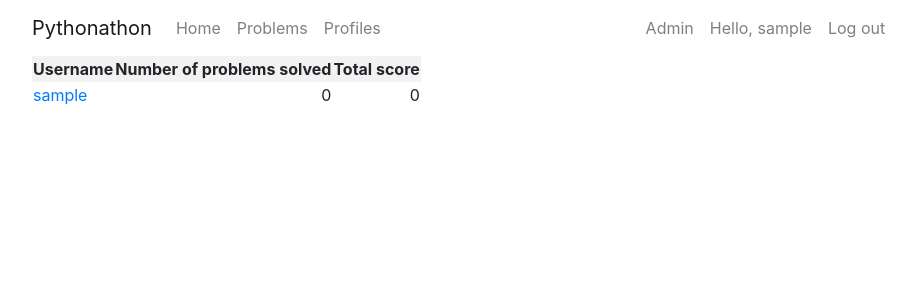
After one commit to scnerd/pythonathon_v3, a Django app: page /profiles in a window 1280 px wide. The commit adds this page. Shown: the top 300 px of the page, without its empty margins (53-969 px from the left). Run offline with Django 3.2, Linux system fonts and the light colour scheme; the visitor is signed in with stand-in values (Sample User, id 1); data comes from the database, SQL or seed files in the repository; data that the repository does not hold is empty; some libraries are stand-ins or nearby versions.

Commit message:
Added profiles overview page

```diff
--- a/ctf/urls.py
+++ b/ctf/urls.py
@@ -9,6 +9,7 @@ urlpatterns = [
     path('category/<int:category_id>', views.category_view, name='category'),
     path('problems', views.problem_overview, name='problems'),
     path('submit_solution/<int:question_id>', views.submit_solution, name='solve'),
+    path('profiles', views.profile_overview, name='profiles'),
     path('profile', views.user_profile, name='my_profile'),
     path('profile/<int:user_id>', views.user_profile, name='profile'),
     path('signup/', views.signup, name='signup')
--- a/ctf/views.py
+++ b/ctf/views.py
@@ -69,6 +69,18 @@ def category_view(request, category_id):
 
 
 @login_required()
+def profile_overview(request):
+    context = {}
+    users = get_user_model().objects.all()
+    users = list(sorted(users, key=lambda u: sum(sol.net_score for sol in u.solutions.all()), reverse=True))
+    context['users'] = [(u,
+                         len({sol.question for sol in u.solutions.all()}),
+                         sum(sol.net_score for sol in u.solutions.all()))
+                        for u in users]
+    return render(request, 'ctf/profiles.html', context)
+
+
+@login_required()
 def user_profile(request, user_id=None):
     if user_id is None:
         user_id = request.user.id
--- a/pythonathon_v3/settings.py
+++ b/pythonathon_v3/settings.py
@@ -126,4 +126,4 @@ USE_TZ = True
 STATIC_ROOT = os.path.join(BASE_DIR, 'static')
 STATIC_URL = '/static/'
 STATICFILES_STORAGE = 'whitenoise.storage.CompressedManifestStaticFilesStorage'
-STATICFILES_DIRS = (os.path.join(BASE_DIR, 'static'),)
+# STATICFILES_DIRS = (os.path.join(BASE_DIR, 'static'),)
--- a/templates/ctf/problems.html
+++ b/templates/ctf/problems.html
@@ -9,9 +9,9 @@
     </TR>
     {% for cat, total, solved in categories %}
     <TR>
-        <TD><a href="{% url 'ctf:category' cat.id %}">{{ cat.name }}</a></TD>
-        <TD class="text-right">{{ total }}</TD>
-        <TD class="text-right">{{ solved }}</TD>
+        <td><a href="{% url 'ctf:category' cat.id %}">{{ cat.name }}</a></td>
+        <td class="text-right">{{ total }}</td>
+        <td class="text-right">{{ solved }}</td>
     </TR>
     {% endfor %}
 </table>
--- /dev/null
+++ b/templates/ctf/profiles.html
@@ -0,0 +1,18 @@
+{% extends "pythonathon_v3/base.html" %}
+
+{% block content %}
+<table class="table-striped">
+    <tr>
+        <th>Username</th>
+        <th>Number of problems solved</th>
+        <th>Total score</th>
+    </tr>
+    {% for user, num_problems, total_score in users %}
+    <tr>
+        <td><a href="{% url 'ctf:profile' user.id %}">{{ user.username }}</a></td>
+        <td class="text-right">{{ num_problems }}</td>
+        <td class="text-right">{{ total_score }}</td>
+    </tr>
+    {% endfor %}
+</table>
+{% endblock %}
--- a/templates/pythonathon_v3/base.html
+++ b/templates/pythonathon_v3/base.html
@@ -27,6 +27,7 @@
                 <ul class="navbar-nav">
                     <li class="nav-item"><a href="{% url 'ctf:index' %}" class="nav-link">Home</a></li>
                     <li class="nav-item"><a href="{% url 'ctf:problems' %}" class="nav-link">Problems</a></li>
+                    <li class="nav-item"><a href="{% url 'ctf:profiles' %}" class="nav-link">Profiles</a></li>
                 </ul>
             </div>
             <div class="navbar-collapse collapse ml-auto" id="navbarNav">
```
Also changed, not shown: templates/ctf/category.html (+6 -6 lines).
